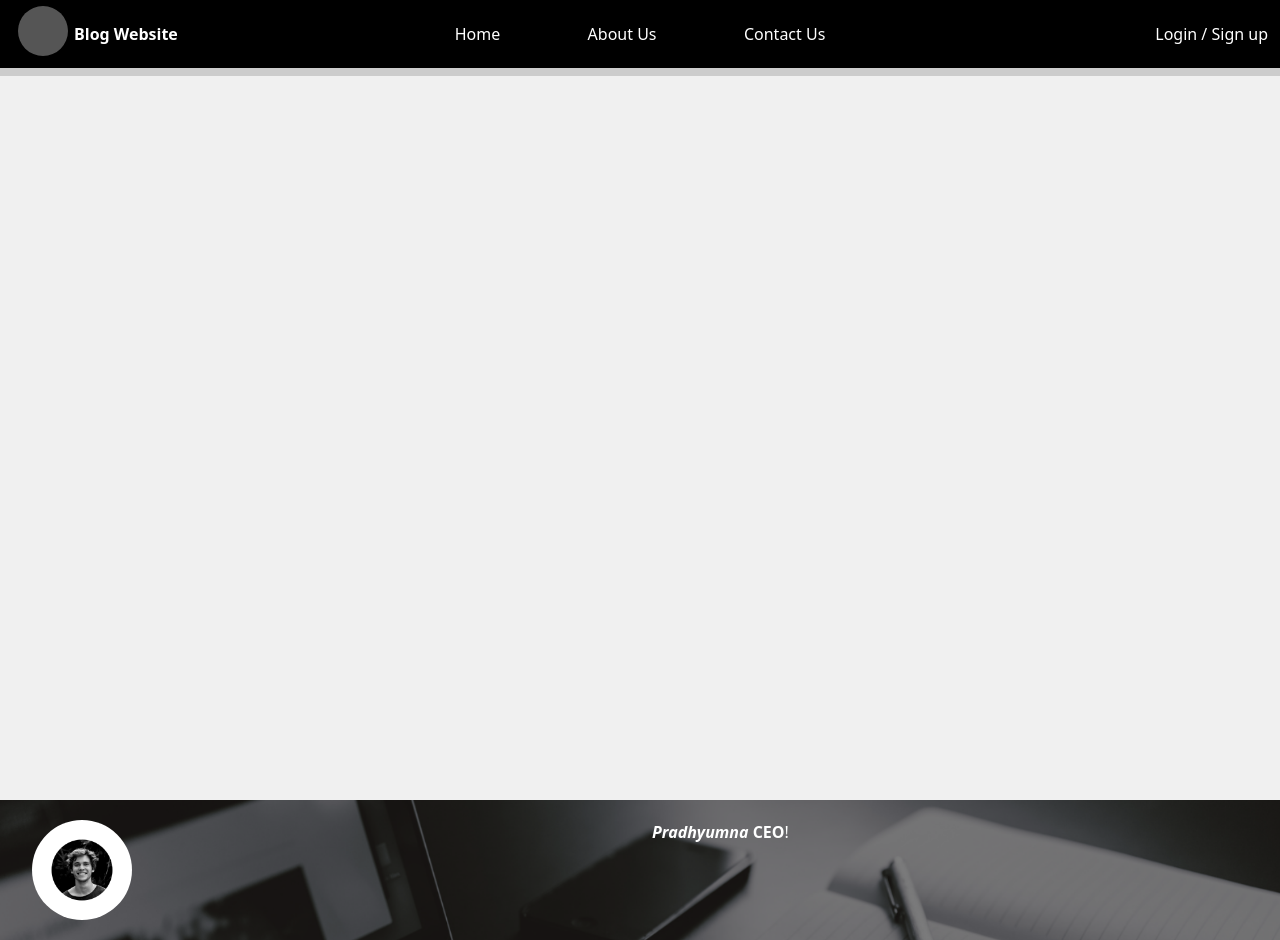
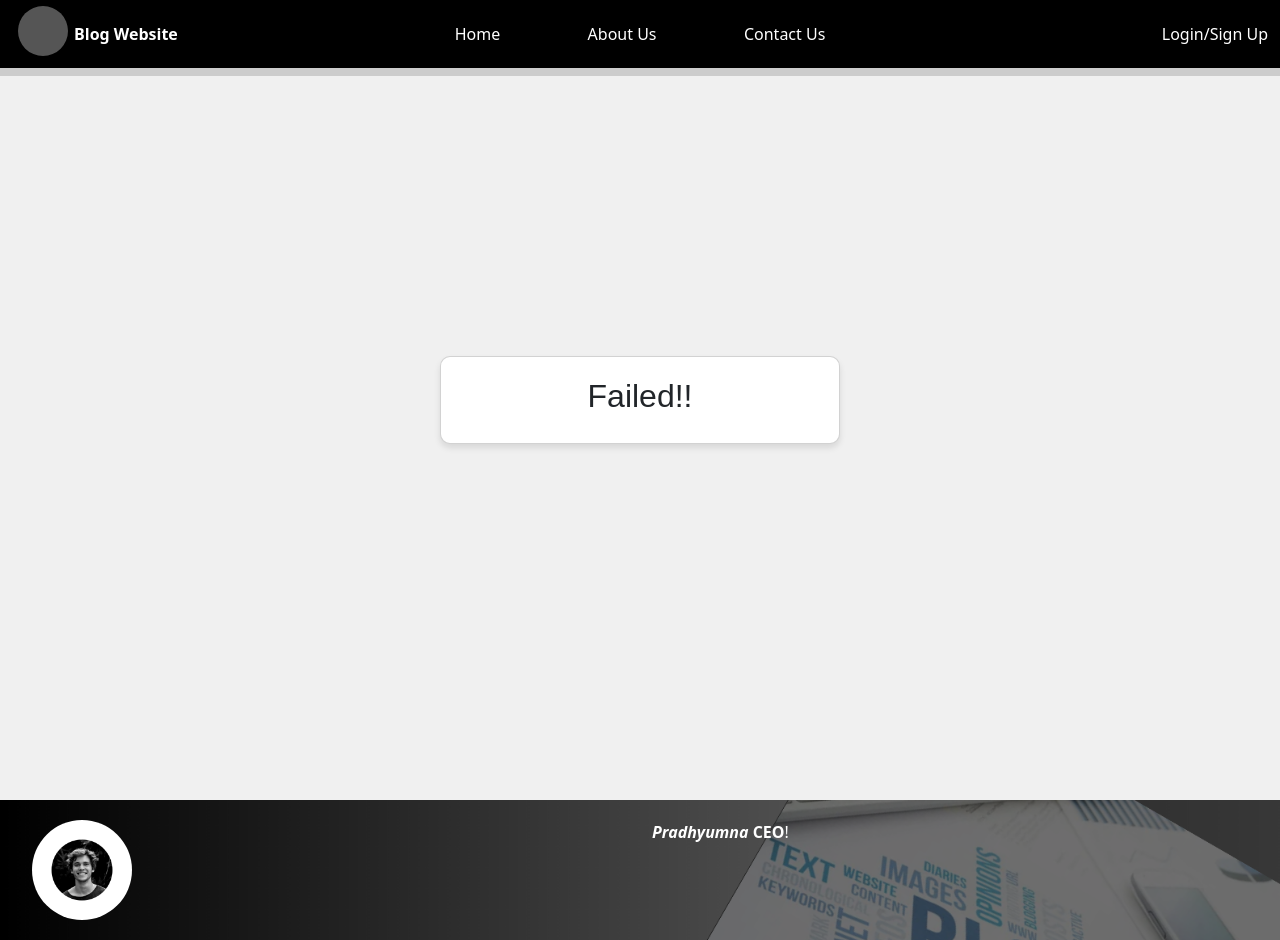
Before and after one commit to pradhyumna2003/blog-webapp, a PHP site: page /index_login.php in a window 1280 px wide. Run offline with PHP 8.4, Linux system fonts and the light colour scheme.

Commit message:
update with the user login

```diff
--- a/index_login.php
+++ b/index_login.php
@@ -1,44 +1,55 @@
-<!-- <!DOCTYPE html>
-<html lang="en">
-<head>
-    <meta charset="UTF-8">
-    <meta name="viewport" content="width=device-width, initial-scale=1.0">
-    <title>Login and Signup</title>
-    <link rel="stylesheet" href="styles.css">
-</head>
-<style>
+<?php
+$finalUS="";
+$finalEM="";
+$finalPN=-1;
+$success = 0;
+try {
+if($_SERVER["REQUEST_METHOD"]=="POST"){
+
+    $servername = "localhost";
+    $username = "root";
+    $password = "";
+    $dbname = "blogdb";
+
+
+        $email=$_POST["email"];
+        $pwd=$_POST["pwd"];
+        $conn = mysqli_connect($servername, $username, $password, $dbname);
+        // Check connection
+        if (!$conn) {
+            echo "<h1>Failed!</h1>";
+            die("Connection failed: " . mysqli_connect_error());
+        }
+        // echo "Connected successfully";
+        $sql = "SELECT username,email,noofpost FROM users where email='$email' and passwordblog='$pwd'";
+        $result = $conn->query($sql);
+        if ($result->num_rows > 0) {
+            while($row = $result->fetch_assoc()) {
+                $finalUS=$row["username"];
+                $finalEM=$row["email"];
+                $finalPN=$row["noofpost"];
+                setcookie("user", $finalUS, time() + (86400 * 30), "/"); // 86400 = 1
+                // setcookie("email", $finalEM, time() + (86400 * 30), "/"); // 86400 = 1
+                // setcookie("PN", $finalPN, time() + (86400 * 30), "/"); // 86400 = 1
+            }
+            $success=1;
+        }
+        else{
+            throw new Exception("No user found!!");
+        }
+
+
+}
+} catch (Exception $e) {
+    $success=0;
+}
+
+// Create connection
 
 
 
-</style>
-<script>
-    document.getElementById('signup-form').addEventListener('submit', function(event) {
-    event.preventDefault();
-    const password = document.getElementById('signup-password').value;
-    const confirmPassword = document.getElementById('signup-confirm-password').value;
 
-    if (password !== confirmPassword) {
-        alert('Passwords do not match.');
-        return;
-    }
-
-    // Here you can add the logic to handle the signup process, such as sending the data to a server.
-    alert('Signup successful!');
-});
-
-document.getElementById('login-form').addEventListener('submit', function(event) {
-    event.preventDefault();
-    // Here you can add the logic to handle the login process, such as sending the data to a server.
-    alert('Login successful!');
-});
-
-</script>
-<body>
-
-
-</body>
-</html> -->
-
+?>
 <!DOCTYPE html>
 <html lang="en">
 
@@ -49,16 +60,6 @@ document.getElementById('login-form').addEventListener('submit', function(event)
     <script src="https://cdn.jsdelivr.net/npm/bootstrap@5.3.2/dist/js/bootstrap.bundle.min.js"></script>
     <title>Blog | Home</title>
     <style>
-        #body-id {
-            font-family: Arial, sans-serif;
-            background-color: #f0f0f0;
-            display: flex;
-            justify-content: center;
-            align-items: center;
-            height: 100vh;
-            margin: 0;
-        }
-
         .container {
             width: 80%;
             max-width: 600px;
@@ -199,30 +200,44 @@ document.getElementById('login-form').addEventListener('submit', function(event)
             border: none;
             padding-right: 10px;
         }
+
+        #body-id {
+            margin: 0;
+            padding: 0;
+            display: flex;
+            justify-content: center;
+            align-items: center;
+            height: 100vh;
+            background-color: #f0f0f0;
+            font-family: Arial, sans-serif;
+        }
+
+        .card-container {
+            width: 100%;
+            max-width: 400px;
+            margin: 0 auto;
+        }
+
+        .card {
+            background-color: #fff;
+            border-radius: 10px;
+            padding: 20px;
+            box-shadow: 0 4px 6px rgba(0, 0, 0, 0.1);
+            text-align: center;
+        }
+
+        .card h2 {
+            margin-top: 0;
+        }
+
+        .card p {
+            margin: 10px 0;
+        }
     </style>
 
 </head>
 
 <body>
-<?php
-$cookie_name = "user";
-$cookie_value = "";
-// setcookie($cookie_name, $cookie_value, time() + (86400 * 30), "/");
-?>
-
-<?php
-if(!isset($_COOKIE[$cookie_name])) {
-
-  echo "<script> alert('" . $cookie_name . " is not set');</script>";
-} else {
-    echo "<script> alert('" . $cookie_name . " is set');</script>";
-}
-
-
-?>
-
-
-
 
     <!--  -->
     <div class="header">
@@ -253,7 +268,19 @@ if(!isset($_COOKIE[$cookie_name])) {
                 </div>
                 <div class="col align-self-center align-items-end menu">
                     <div class="d-flex justify-content-end">
-                        <a class="nav-link" href="/blog_web/login.php" style="color: white;">Login / Sign up</a>
+                        <a class="nav-link" href="/login.php" style="color: white;">
+                            <?php
+                            try {
+                                if (!isset($_COOKIE["user"])) {
+                                    echo "Login/Sign Up";
+                                } else {
+                                    echo "Welcome," . $_COOKIE["user"] . "!";
+                                }
+                            } catch (Exception $e) {
+                                echo "Login/Sign Up";
+                            }
+                            ?>
+                        </a>
                     </div>
                 </div>
                 <div class="col align-self-center align-items-end menu-sm-bar">
@@ -273,19 +300,44 @@ if(!isset($_COOKIE[$cookie_name])) {
             <button type="button" class="btn-close" data-bs-dismiss="offcanvas"></button>
         </div>
         <div class="offcanvas-body">
-            <p><a href="#" class="nav-link">Home</a></p>
+            <p><a href="/index.php" class="nav-link">Home</a></p>
             <p><a href="#" class="nav-link">About Us</a></p>
             <p><a href="#" class="nav-link">Contact us</a></p>
             <p>
-                <a href="/blog_web/login.php">
-                    <button class="btn btn-secondary" type="button">Login / Sign up</button>
+                <a href="/login.php">
+                    <button class="btn btn-secondary" type="button">
+                        <?php
+                        try {
+                            if (!isset($_COOKIE["user"])) {
+                                echo "Login/Sign Up";
+                            } else {
+                                echo "Welcome," . $_COOKIE["user"] . "!";
+                            }
+                        } catch (Exception $e) {
+                            echo "Login/Sign Up";
+                        }
+                        ?>
+                    </button>
                 </a>
 
         </div>
     </div>
     <div id="body-id">
-        <div class="container">
+        <div class="card-container">
+            <div class="card">
+                <?php
+                if($success==1){
+                    echo "<h2><em>Welcome ,</em>".$finalUS."</h2>
+                    <p>Email: ".$finalEM."</p>
+                    <p>Posts: ".$finalPN."</p>";
+                }
+                else{
+                    echo "<h2>Failed!!</h2>";
+                }
 
+                ?>
+
+            </div>
         </div>
     </div>
 
@@ -336,6 +388,8 @@ if(!isset($_COOKIE[$cookie_name])) {
         </div>
 
     </div>
+
+
     <script>
         // When the user scrolls the page, execute myFunction
         window.onscroll = function() {
```
Also changed, not shown: index.php (+24 -2 lines), index_signup.php (+4 -41 lines), login.php (+30 -23 lines), images/carsoule-bg.png.
